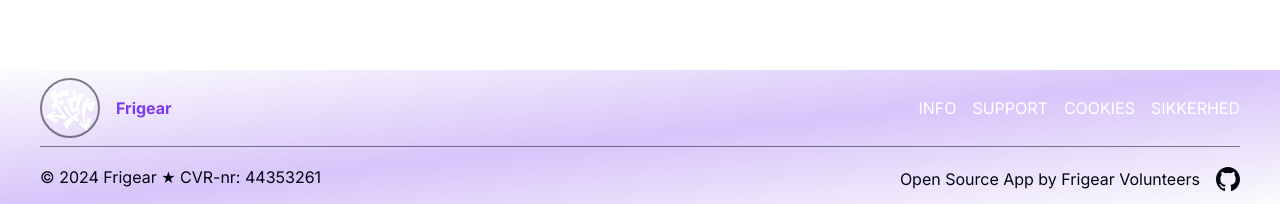
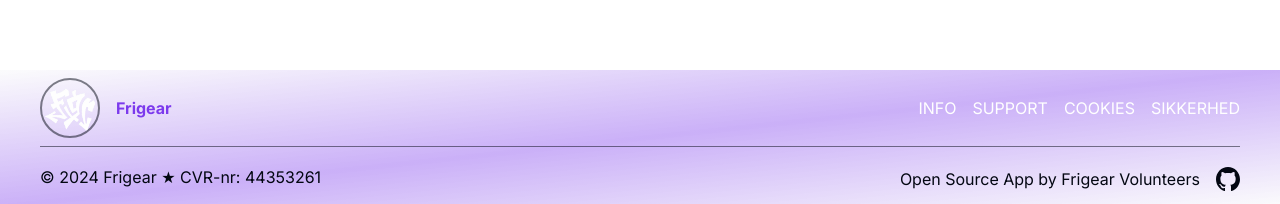
Before and after one commit to s1xp4c/frigear-app, a Next.js app: page / in a window 1280 px wide. Shown: the part 593-797 px from the top of the page. Built offline with nearby package versions, Linux system fonts and the light colour scheme; no server answers.

Commit message:
Old layout changes branch

```diff
--- a/app/layout.tsx
+++ b/app/layout.tsx
@@ -110,7 +110,7 @@ export default async function RootLayout({ children }: PropsWithChildren) {
           <div className="max-w-7xl mx-auto my-auto min-h-full w-full">
             {children}
           </div>
-          <div className="fixed bottom-0 w-full bg-gradient-to-br from-secondary/30 via-primary/30 to-secondary/30 z-10 px-10 text-foreground ">
+          <div className="fixed bottom-0 w-full bg-gradient-to-br from-secondary/30 via-primary/40 to-secondary/30 z-10 px-10 text-foreground ">
             <Footer />
           </div>
         </ThemeProvider>
```
